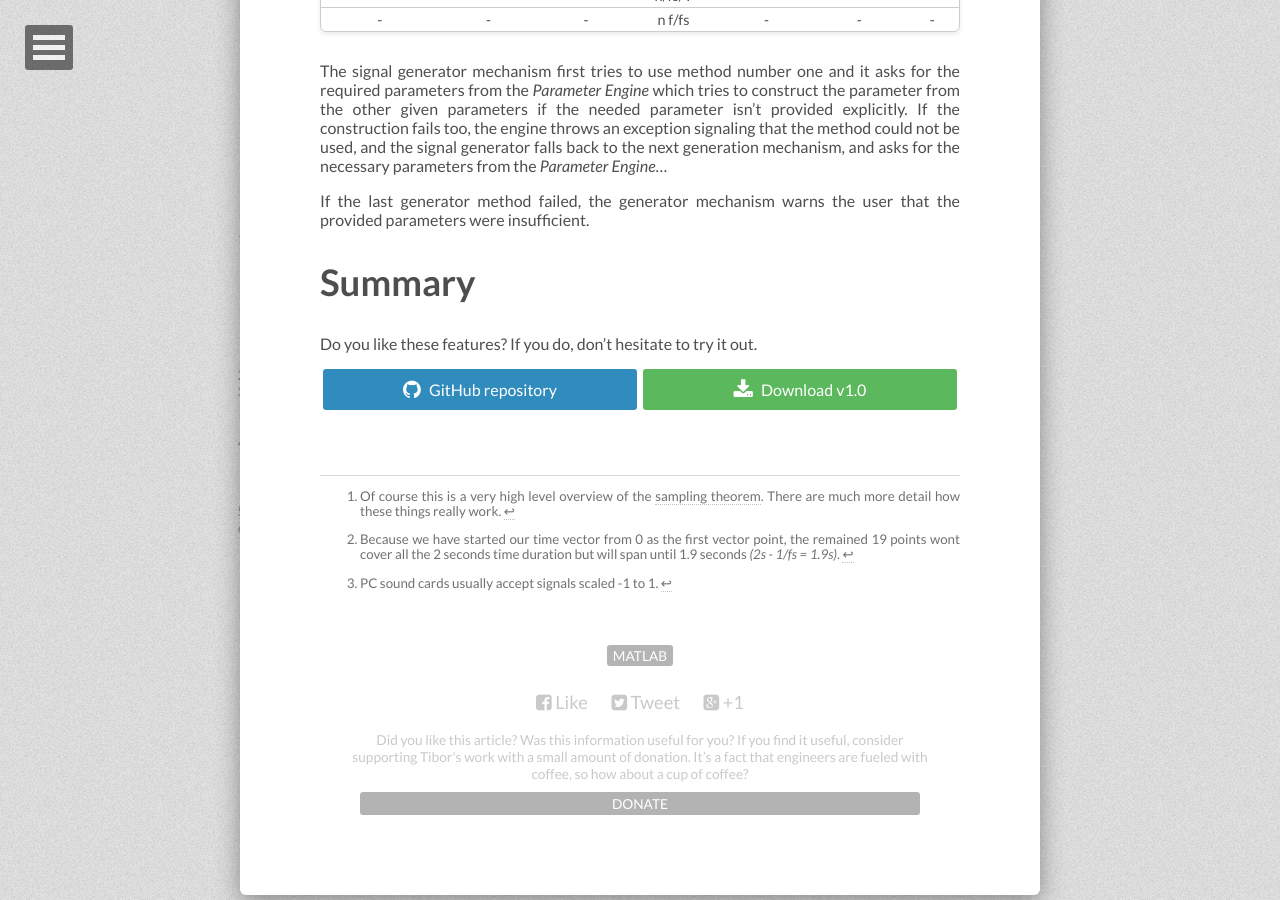
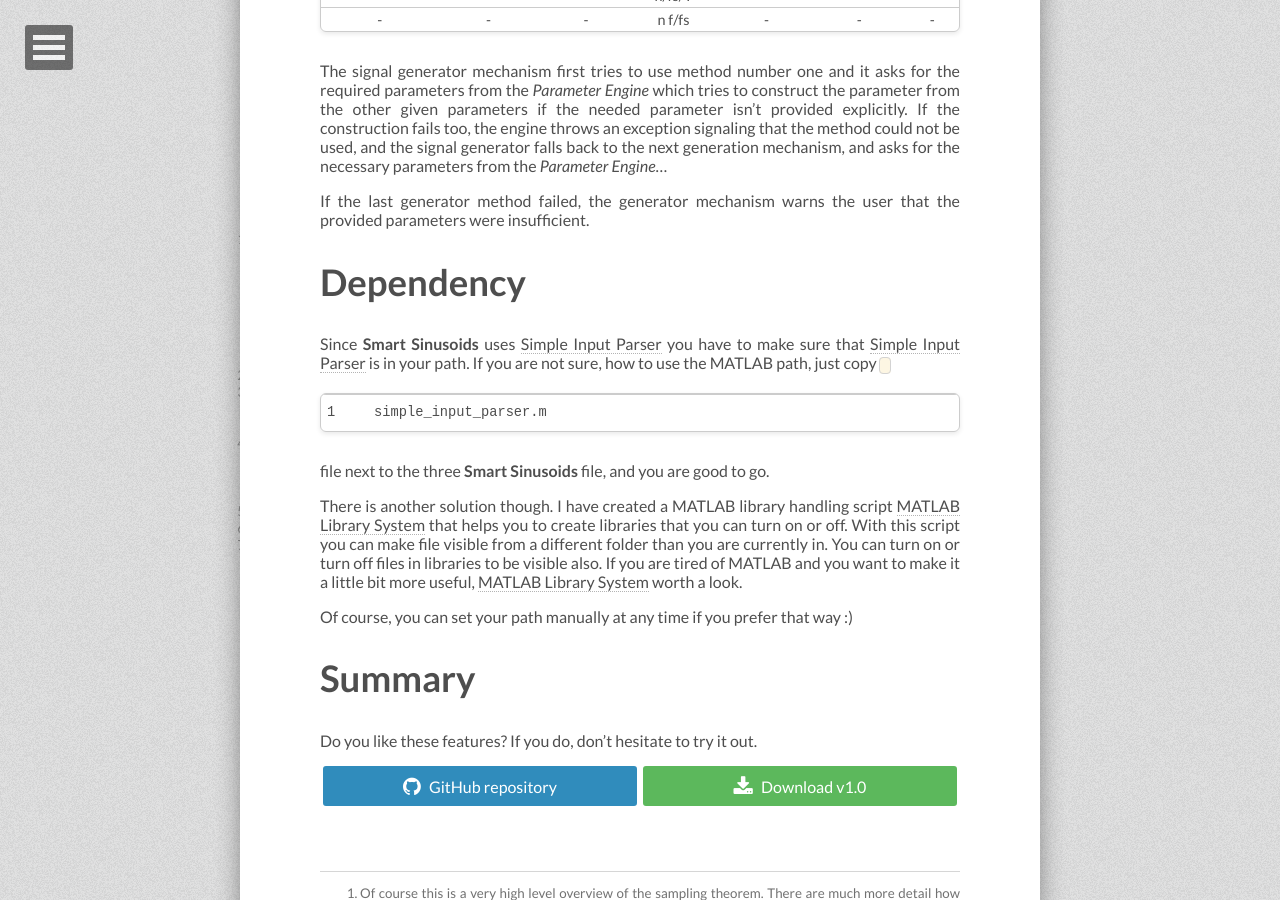
Before and after one commit to tiborsimon/tiborsimon.github.io, a Jekyll site: the page built from _posts/2015-05-28-smart-sinusoids.md, in a window 1280 px wide and 900 px high, scrolled down 15614 px. Built offline with Jekyll 4.4.1, drawn with Linux system fonts in a browser that asks for light colours; nearby versions of some CDN libraries; comment, search, counter and statistics services are not loaded.

Commit message:
Article update

```diff
--- a/_posts/2015-05-28-smart-sinusoids.md
+++ b/_posts/2015-05-28-smart-sinusoids.md
@@ -241,6 +241,14 @@
 
 If the last generator method failed, the generator mechanism warns the user that the provided parameters were insufficient.
 
+# Dependency
+
+Since __Smart Sinusoids__ uses [Simple Input Parser]({% post_url 2015-05-02-simple-input-parser %}) you have to make sure that [Simple Input Parser]({% post_url 2015-05-02-simple-input-parser %}) is in your path. If you are not sure, how to use the MATLAB path, just copy `simple_input_parser.m` file next to the three __Smart Sinusoids__ file, and you are good to go.
+
+There is another solution though. I have created a MATLAB library handling script [MATLAB Library System]({% post 2015-06-02-matlab-library-system %}) that helps you to create libraries that you can turn on or off. With this script you can make file visible from a different folder than you are currently in. You can turn on or turn off files in libraries to be visible also. If you are tired of MATLAB and you want to make it a little bit more useful, [MATLAB Library System]({% post 2015-06-02-matlab-library-system %}) worth a look.
+
+Of course, you can set your path manually at any time if you prefer that way :)
+
 # Summary
 
 Do you like these features? If you do, don't hesitate to try it out.
```
